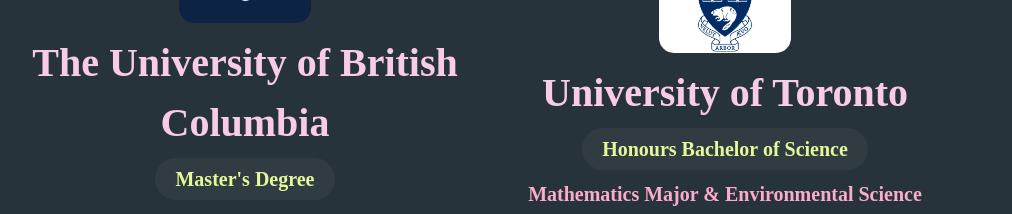
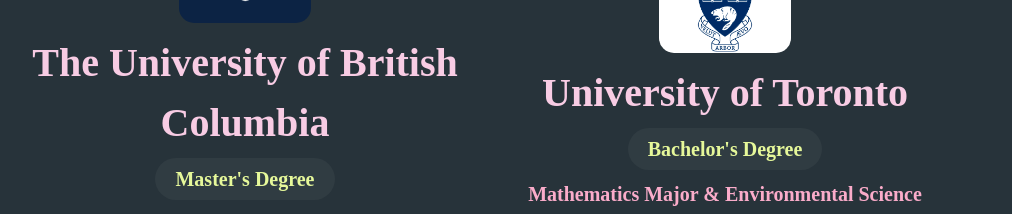
Before and after one commit to Alanrocks/portfolio, a plain HTML site: page index.html in a window 1280 px wide. Shown: the part 2500-2714 px from the top of the page, without its empty margins (155-1167 px from the left). Drawn offline with nearby package versions, Linux system fonts and the light colour scheme.

Commit message:
Update degree's name

```diff
--- a/index.html
+++ b/index.html
@@ -299,7 +299,7 @@
         <p class="expbox"><a href="https://www.artsci.utoronto.ca/">
             <img class="company_logo" src="images/uoft.png" alt="Logo the University of Toronto""></a><br>
             <span class="exptitle schoolname">University of Toronto </span><span class="expnote"><br>
-                <strong style="color:rgba(234, 252, 156, 0.979);" class="expdes">Honours Bachelor of Science</strong><br>
+                <strong style="color:rgba(234, 252, 156, 0.979);" class="expdes"> Bachelor's Degree</strong><br>
                 <strong style="color:rgba(255, 174, 205, 0.979);">Mathematics Major & Environmental Science Major</strong><br>
                 Seb 2019 - June 2022<br>
                 Toronto, ON, Canada</span><br></p>
```
